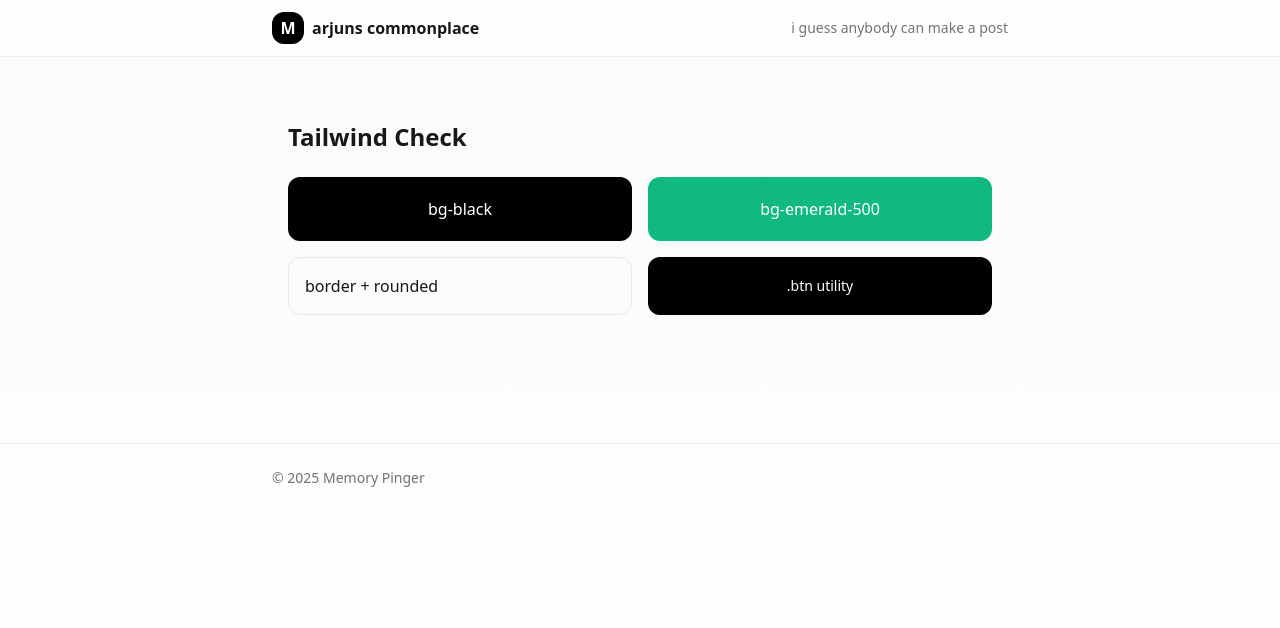
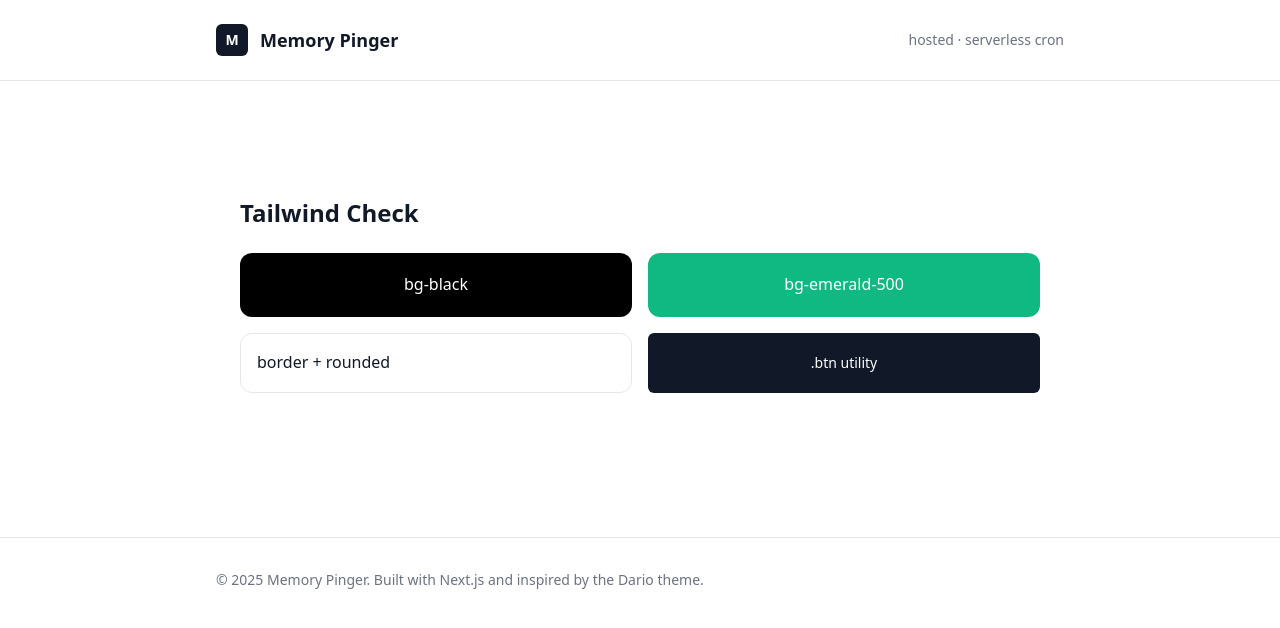
Before and after one commit to arjnpandey/everydaypinger, a Next.js app: page /tailwind-check in a window 1280 px wide. Shown: the top 628 px of the page. Built offline with nearby package versions, Linux system fonts and the light colour scheme.

Commit message:
ui changes

```diff
--- a/src/app/globals.css
+++ b/src/app/globals.css
@@ -2,16 +2,122 @@
 @tailwind components;
 @tailwind utilities;
 
-:root { color-scheme: light dark; }
-html, body { height: 100%; }
+:root {
+  color-scheme: light dark;
+  --font-mono: ui-monospace, SFMono-Regular, "SF Mono", Consolas, "Liberation Mono", Menlo, monospace;
+  --font-sans: ui-sans-serif, system-ui, -apple-system, BlinkMacSystemFont, "Segoe UI", Roboto, "Helvetica Neue", Arial, "Noto Sans", sans-serif;
+}
+
+html, body {
+  height: 100%;
+  font-family: var(--font-sans);
+  line-height: 1.6;
+  -webkit-font-smoothing: antialiased;
+  -moz-osx-font-smoothing: grayscale;
+}
+
 ::-webkit-scrollbar { width: 8px; height: 8px; }
 ::-webkit-scrollbar-thumb { background: rgba(0,0,0,0.15); border-radius: 9999px; }
 
+@layer base {
+  h1, h2, h3, h4, h5, h6 {
+    font-weight: 600;
+    line-height: 1.25;
+    margin-top: 1.5em;
+    margin-bottom: 0.5em;
+  }
+
+  h1 { font-size: 1.875rem; }
+  h2 { font-size: 1.5rem; }
+  h3 { font-size: 1.25rem; }
+
+  p { margin-bottom: 1em; }
+
+  a {
+    color: #2563eb;
+    text-decoration: none;
+    border-bottom: 1px solid transparent;
+    transition: border-color 0.2s ease;
+  }
+
+  a:hover {
+    border-bottom-color: #2563eb;
+  }
+
+  blockquote {
+    border-left: 3px solid #e5e7eb;
+    padding-left: 1rem;
+    margin-left: 0;
+    font-style: italic;
+    color: #6b7280;
+  }
+
+  code {
+    font-family: var(--font-mono);
+    background-color: #f3f4f6;
+    padding: 0.125rem 0.25rem;
+    border-radius: 0.25rem;
+    font-size: 0.875em;
+  }
+
+  pre {
+    font-family: var(--font-mono);
+    background-color: #f9fafb;
+    border: 1px solid #e5e7eb;
+    border-radius: 0.5rem;
+    padding: 1rem;
+    overflow-x: auto;
+    margin: 1.5rem 0;
+  }
+
+  pre code {
+    background: none;
+    padding: 0;
+  }
+}
+
 @layer components {
-  .container-max { @apply max-w-3xl mx-auto px-4; }
-  .card { @apply rounded-2xl border border-neutral-200/70 dark:border-neutral-800 bg-white/80 dark:bg-neutral-900/60 shadow-sm; }
-  .btn { @apply inline-flex items-center justify-center rounded-xl px-4 py-2 text-sm font-medium bg-black text-white hover:bg-black/90 disabled:opacity-50 disabled:cursor-not-allowed; }
-  .input { @apply w-full rounded-xl border border-neutral-300 dark:border-neutral-700 bg-white dark:bg-neutral-900 px-3 py-2 text-sm outline-none focus:ring-2 focus:ring-black/10; }
-  .textarea { @apply input min-h-[120px]; }
-  .badge { @apply inline-flex items-center gap-1 rounded-lg bg-neutral-100 dark:bg-neutral-800 px-2 py-1 text-xs text-neutral-700 dark:text-neutral-300; }
+  .container-max {
+    @apply max-w-4xl mx-auto px-6;
+  }
+
+  .card {
+    @apply rounded-lg border border-gray-200 dark:border-gray-700 bg-white dark:bg-gray-800 shadow-sm hover:shadow-md transition-shadow duration-200;
+  }
+
+  .btn {
+    @apply inline-flex items-center justify-center rounded-md px-4 py-2 text-sm font-medium bg-gray-900 text-white hover:bg-gray-800 dark:bg-gray-100 dark:text-gray-900 dark:hover:bg-gray-200 disabled:opacity-50 disabled:cursor-not-allowed transition-colors duration-200;
+  }
+
+  .btn-secondary {
+    @apply inline-flex items-center justify-center rounded-md px-4 py-2 text-sm font-medium border border-gray-300 dark:border-gray-600 bg-white dark:bg-gray-800 text-gray-700 dark:text-gray-300 hover:bg-gray-50 dark:hover:bg-gray-700 transition-colors duration-200;
+  }
+
+  .input {
+    @apply w-full rounded-md border border-gray-300 dark:border-gray-600 bg-white dark:bg-gray-800 px-3 py-2 text-sm outline-none focus:ring-2 focus:ring-blue-500 focus:border-transparent transition-colors duration-200;
+  }
+
+  .textarea {
+    @apply input min-h-[120px] resize-none;
+  }
+
+  .badge {
+    @apply inline-flex items-center gap-1 rounded-md bg-gray-100 dark:bg-gray-700 px-2 py-1 text-xs text-gray-600 dark:text-gray-300;
+  }
+
+  .tab-button {
+    @apply px-4 py-2 text-sm font-medium border-b-2 transition-colors duration-200;
+  }
+
+  .tab-button-active {
+    @apply border-gray-900 text-gray-900 dark:border-gray-100 dark:text-gray-100;
+  }
+
+  .tab-button-inactive {
+    @apply border-transparent text-gray-500 hover:text-gray-700 dark:text-gray-400 dark:hover:text-gray-300;
+  }
+
+  .delete-btn {
+    @apply text-red-600 hover:text-red-700 dark:text-red-400 dark:hover:text-red-300 p-2 rounded-md hover:bg-red-50 dark:hover:bg-red-950/20 transition-colors duration-200 disabled:opacity-50;
+  }
 }
--- a/src/app/layout.tsx
+++ b/src/app/layout.tsx
@@ -6,19 +6,29 @@ export const metadata: Metadata = { title: 'commonplace pinger', description: 'R
 export default function RootLayout({ children }: { children: React.ReactNode }) {
   return (
     <html lang="en" suppressHydrationWarning>
-      <body className="min-h-screen bg-gradient-to-b from-neutral-50 to-white dark:from-neutral-950 dark:to-neutral-900 text-neutral-900 dark:text-neutral-100">
-        <header className="sticky top-0 z-10 border-b border-neutral-200/70 dark:border-neutral-800/80 backdrop-blur bg-white/70 dark:bg-neutral-900/50">
-          <div className="container-max flex items-center justify-between py-3">
-            <div className="flex items-center gap-2">
-              <div className="h-8 w-8 rounded-xl bg-black text-white grid place-items-center font-semibold">M</div>
-              <span className="font-semibold">arjuns commonplace</span>
+      <body className="min-h-screen bg-white dark:bg-gray-900 text-gray-900 dark:text-gray-100">
+        <header className="border-b border-gray-200 dark:border-gray-700 bg-white dark:bg-gray-900">
+          <div className="container-max flex items-center justify-between py-6">
+            <div className="flex items-center gap-3">
+              <div className="h-8 w-8 rounded-md bg-gray-900 dark:bg-gray-100 text-white dark:text-gray-900 grid place-items-center font-semibold text-sm">
+                M
+              </div>
+              <span className="font-semibold text-lg">Memory Pinger</span>
             </div>
-            <nav className="text-sm text-neutral-500">i guess anybody can make a post</nav>
+            <nav className="text-sm text-gray-500 dark:text-gray-400">
+              hosted · serverless cron
+            </nav>
           </div>
         </header>
-        <main className="container-max py-8">{children}</main>
-        <footer className="mt-16 border-t border-neutral-200/70 dark:border-neutral-800/80">
-          <div className="container-max py-6 text-sm text-neutral-500">© {new Date().getFullYear()} Memory Pinger</div>
+
+        <main className="container-max py-12">
+          {children}
+        </main>
+
+        <footer className="mt-16 border-t border-gray-200 dark:border-gray-700 bg-white dark:bg-gray-900">
+          <div className="container-max py-8 text-sm text-gray-500 dark:text-gray-400">
+            © {new Date().getFullYear()} Memory Pinger. Built with Next.js and inspired by the Dario theme.
+          </div>
         </footer>
       </body>
     </html>
```
Also changed, not shown: src/app/page.tsx (+58 -28 lines).
